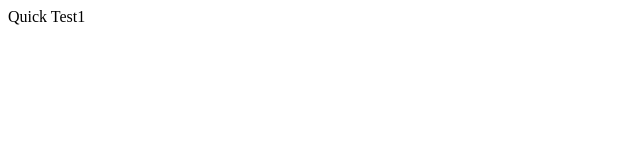
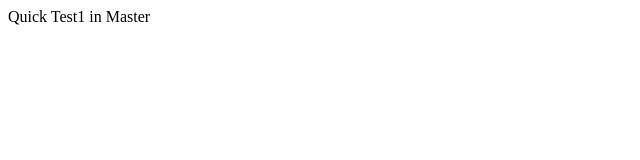
Before and after one commit to knvkishorek/demo3_repo_offline, a plain HTML site: page index.html in a window 1280 px wide. Shown: the full height of the page, 0-640 px from the left. Drawn offline with Linux system fonts and the light colour scheme.

Commit message:
After update from master

```diff
--- a/index.html
+++ b/index.html
@@ -1 +1 @@
-<div>Quick Test1</div>
+<div>Quick Test1 in Master</div>
```
